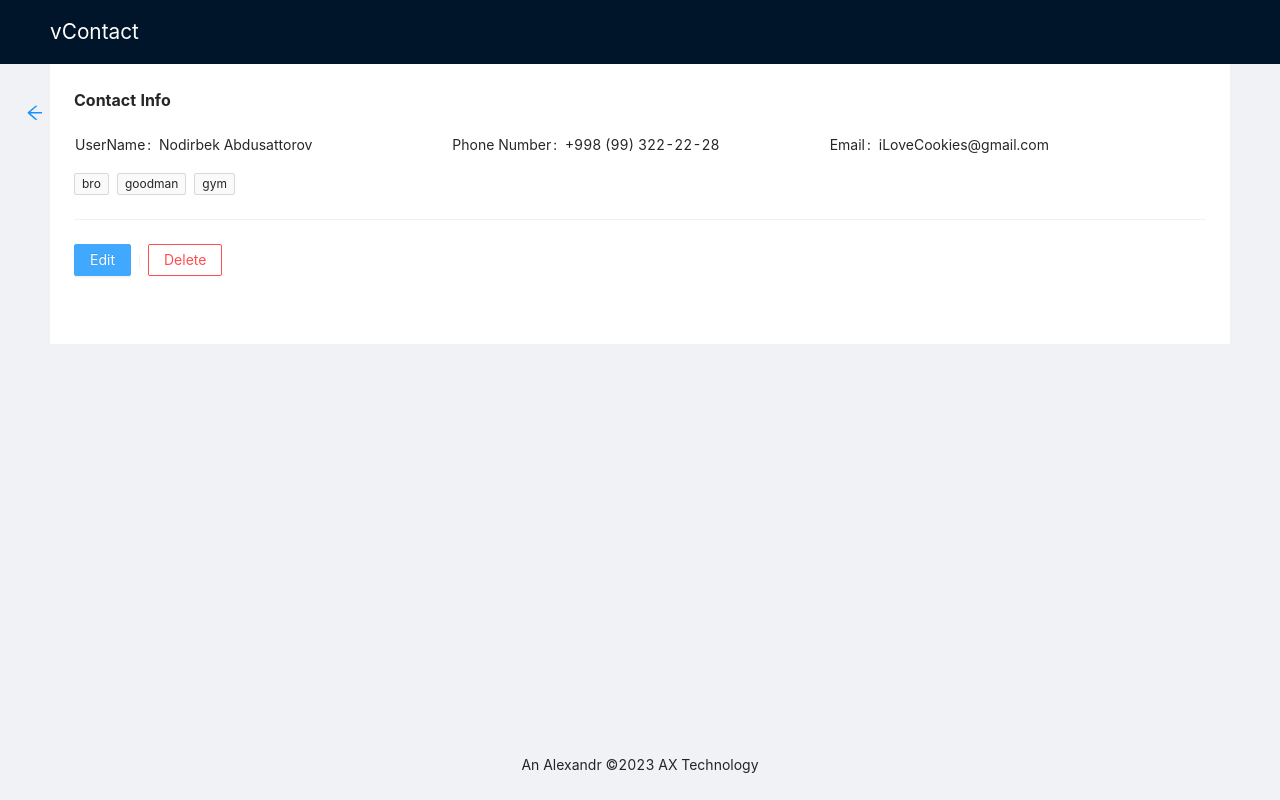
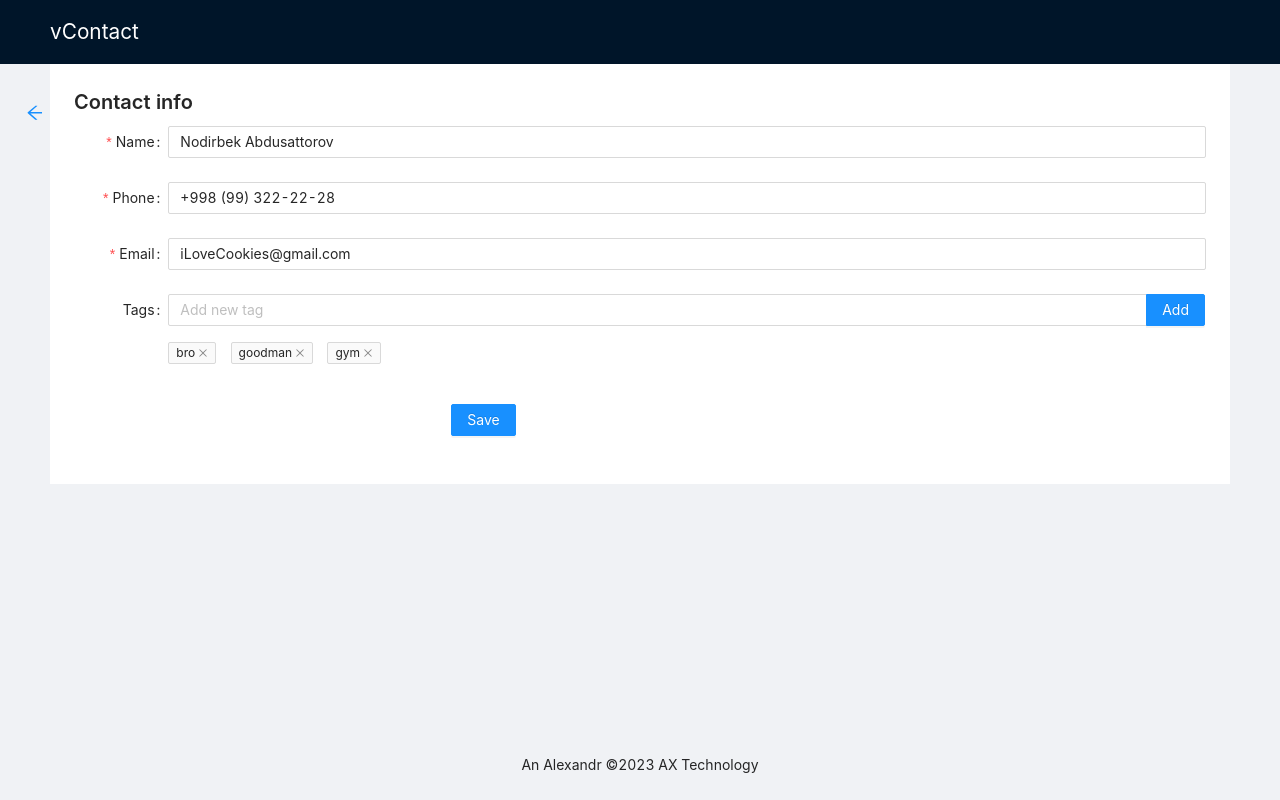
Before and after one commit to Alex13an/vContact, a Vue app: page /contact/1 in a window 1280 px wide. Both pictures are taken after a click on the button "Edit". Built offline with nearby package versions, Linux system fonts and the light colour scheme.

Commit message:
contact CRUD

```diff
--- /dev/null
+++ b/src/components/ContactForm.vue
@@ -0,0 +1,70 @@
+<script setup lang="ts">
+import type { Contact } from "@/models/types";
+import { Form, FormItem, Input, Button, InputSearch, Tag } from "ant-design-vue";
+import { reactive, ref } from "vue";
+
+const props = defineProps<{
+  contact?: Contact;
+}>();
+
+const emit = defineEmits<{
+  (e: "saveContact", data: Contact): void;
+}>();
+
+const formState = reactive({
+  name: props.contact?.name || "",
+  phone: props.contact?.phone || "",
+  email: props.contact?.email || "",
+});
+
+const tags = ref<string[]>(props.contact?.tags || []);
+const inputTag = ref<string>("");
+
+const onCloseTag = (tag: string) => {
+  tags.value = tags.value.filter((t) => t !== tag);
+};
+
+const addTag = () => {
+  if (inputTag.value && !tags.value.some((t) => t === inputTag.value)) {
+    tags.value.push(inputTag.value.toLowerCase());
+  }
+  inputTag.value = "";
+};
+
+const onFinish = () => {
+  emit("saveContact", { ...formState, tags: tags.value });
+};
+</script>
+
+<template>
+  <div class="form">
+    <Form :model="formState" name="basic" :label-col="{ span: 2 }" autocomplete="off" @finish="onFinish">
+      <FormItem label="Name" name="name" :rules="[{ required: true, message: 'Please input name' }]">
+        <Input v-model:value="formState.name" />
+      </FormItem>
+
+      <FormItem label="Phone" name="phone" :rules="[{ required: true, message: 'Please input phone number' }]">
+        <Input v-model:value="formState.phone" />
+      </FormItem>
+
+      <FormItem label="Email" name="email" :rules="[{ required: true, message: 'Please input email' }]">
+        <Input v-model:value="formState.email" />
+      </FormItem>
+
+      <FormItem label="Tags">
+        <InputSearch placeholder="Add new tag" enter-button="Add" @search="addTag" v-model:value="inputTag" />
+        <div style="gap: 0.4rem; display: flex; flex-wrap: wrap; margin: 1rem 0">
+          <Tag v-for="tag in tags" :key="tag" closable @close.prevent="() => onCloseTag(tag)">
+            {{ tag }}
+          </Tag>
+        </div>
+      </FormItem>
+
+      <FormItem :wrapper-col="{ offset: 8, span: 16 }">
+        <Button type="primary" html-type="submit">Save</Button>
+      </FormItem>
+    </Form>
+  </div>
+</template>
+
+<style lang="scss" scoped></style>
--- a/src/components/FilterInput.vue
+++ b/src/components/FilterInput.vue
@@ -49,7 +49,7 @@ const onToggleStrictMode = () => {
       <template #title>
         <span>Strict Search</span>
       </template>
-      <Checkbox v-model="store.isFilterStrict" @change="onToggleStrictMode" />
+      <Checkbox :checked="store.isFilterStrict" @change="onToggleStrictMode" />
     </Tooltip>
   </div>
 </template>
--- /dev/null
+++ b/src/components/HomeTitle.vue
@@ -0,0 +1,23 @@
+<script setup lang="ts">
+import { TypographyTitle, Button } from "ant-design-vue";
+import { PlusOutlined } from "@ant-design/icons-vue";
+import { useRouter } from "vue-router";
+
+const router = useRouter();
+const onAddContact = () => {
+  router.push("/contact/new");
+};
+</script>
+
+<template>
+  <div style="display: flex; align-items: center; gap: 10px">
+    <TypographyTitle :level="3" style="margin: 0">Contacts</TypographyTitle>
+    <Button @click="onAddContact" size="middle">
+      <template #icon>
+        <PlusOutlined />
+      </template>
+    </Button>
+  </div>
+</template>
+
+<style lang="scss" scoped></style>
--- a/src/models/types.ts
+++ b/src/models/types.ts
@@ -6,7 +6,7 @@ export interface Filter {
 }
 
 export interface Contact {
-  id: number;
+  id?: number;
   name: string;
   phone: string;
   email: string;
--- a/src/router/index.ts
+++ b/src/router/index.ts
@@ -17,6 +17,11 @@ const router = createRouter({
       path: "/contact/:id",
       component: () => import("@/views/ContactView.vue"),
     },
+    {
+      path: "/contact/new",
+      name: "newContact",
+      component: () => import("@/views/NewContactView.vue"),
+    },
   ],
 });
 
--- a/src/stores/contacts.ts
+++ b/src/stores/contacts.ts
@@ -10,6 +10,10 @@ export const useContactsStore = defineStore("contacts", () => {
   const contacts = ref<Contact[]>([]);
 
   const getContacts = async () => {
+    if (filtersStore.filters.length) {
+      getFilteredContacts();
+      return;
+    }
     const res = await mockApi.getContacts();
     contacts.value = [...res];
   };
@@ -17,8 +21,6 @@ export const useContactsStore = defineStore("contacts", () => {
   const getFilteredContacts = async () => {
     const res = await mockApi.getFilteredContacts(filtersStore.filters, filtersStore.isFilterStrict);
     contacts.value = [...res];
-
-    return res;
   };
 
   watch(
@@ -39,5 +41,17 @@ export const useContactsStore = defineStore("contacts", () => {
     return contact;
   };
 
-  return { contacts, getContacts, getFilteredContacts, getContact };
+  const saveContact = async (contact: Contact) => {
+    await mockApi.saveContact(contact);
+  };
+
+  const deleteContact = async (id: number) => {
+    await mockApi.deleteContact(id);
+  };
+
+  const addContact = async (contact: Contact) => {
+    await mockApi.addContact(contact);
+  };
+
+  return { contacts, getContacts, getFilteredContacts, getContact, saveContact, deleteContact, addContact };
 });
--- a/src/stores/filters.ts
+++ b/src/stores/filters.ts
@@ -7,6 +7,16 @@ export const useFiltersStore = defineStore("filters", () => {
   const isFilterStrict = ref<boolean>(false);
 
   const setStrictMode = (mode: boolean): void => {
+    if (mode === true) {
+      filters.value = filters.value.filter((f, index, self) => {
+        if (f.type === "tags") {
+          return true;
+        }
+        return self.findIndex((i) => i.type === f.type) === index;
+      });
+    } else {
+      filters.value = [...filters.value];
+    }
     isFilterStrict.value = mode;
   };
 
--- a/src/stores/mockApi.ts
+++ b/src/stores/mockApi.ts
@@ -25,30 +25,46 @@ const hardcodeList: Contact[] = [
   },
 ];
 
+const API_DELAY = 100;
+
 export const useMockApiStore = defineStore("mockApi", () => {
+  const getMockApiContacts = (): Contact[] => {
+    const localContacts = localStorage.getItem("contacts");
+    if (localContacts) {
+      return JSON.parse(localContacts);
+    }
+    return hardcodeList;
+  };
+
+  const setMockApiContacts = (contacts: Contact[]) => {
+    localStorage.setItem("contacts", JSON.stringify(contacts));
+  };
+
   const getContacts = (): Promise<Contact[]> => {
     return new Promise((resolve) => {
       setTimeout(() => {
-        resolve(hardcodeList);
-      }, 200);
+        const res = getMockApiContacts();
+        setMockApiContacts(res);
+        resolve(res);
+      }, API_DELAY);
     });
   };
 
   const getContact = (id: number): Promise<Contact | null> => {
     return new Promise((resolve) => {
       setTimeout(() => {
-        const contacts = hardcodeList;
+        const contacts = getMockApiContacts();
         const contact = contacts.find((c) => c.id === id) || null;
 
         resolve(contact);
-      }, 100);
+      }, API_DELAY);
     });
   };
 
   const getFilteredContacts = (filters: Filter[], isStrict: boolean): Promise<Contact[]> => {
     return new Promise((resolve) => {
       setTimeout(() => {
-        const contacts = hardcodeList;
+        const contacts = getMockApiContacts();
 
         if (!isStrict) {
           const res = contacts.filter((contact) => {
@@ -88,9 +104,71 @@ export const useMockApiStore = defineStore("mockApi", () => {
           return false;
         });
         resolve(res);
-      }, 100);
+      }, API_DELAY);
     });
   };
 
-  return { getContacts, getContact, getFilteredContacts };
+  const saveContact = (contact: Contact): Promise<Contact> => {
+    return new Promise((resolve) => {
+      setTimeout(() => {
+        const contacts = getMockApiContacts();
+
+        if (!contacts.find((c) => c.id === contact.id)) {
+          contacts.push(contact);
+          setMockApiContacts(contacts);
+        } else {
+          setMockApiContacts(
+            contacts.map((c) => {
+              if (c.id === contact.id) {
+                return contact;
+              }
+              return c;
+            })
+          );
+        }
+
+        resolve(contact);
+      }, API_DELAY);
+    });
+  };
+
+  const addContact = (contact: Contact): Promise<Contact> => {
+    return new Promise((resolve) => {
+      setTimeout(() => {
+        const contacts = getMockApiContacts();
+        const newId = contacts.length + 1;
+
+        contacts.push({ ...contact, id: newId });
+        setMockApiContacts(contacts);
+
+        resolve(contact);
+      }, API_DELAY);
+    });
+  };
+
+  const deleteContact = (id: number): Promise<number> => {
+    return new Promise((resolve) => {
+      setTimeout(() => {
+        const contacts = getMockApiContacts();
+
+        if (!contacts.find((c) => c.id === id)) {
+          resolve(0);
+          return;
+        }
+
+        setMockApiContacts(
+          contacts.filter((c) => {
+            if (c.id === id) {
+              return false;
+            }
+            return true;
+          })
+        );
+
+        resolve(id);
+      }, API_DELAY);
+    });
+  };
+
+  return { getContacts, getContact, getFilteredContacts, setMockApiContacts, saveContact, deleteContact, addContact };
 });
--- a/src/views/ContactView.vue
+++ b/src/views/ContactView.vue
@@ -1,26 +1,51 @@
 <script setup lang="ts">
 import type { Contact } from "@/models/types";
 import { useContactsStore } from "@/stores/contacts";
-import { Descriptions, DescriptionsItem, Tag, Divider, Button } from "ant-design-vue";
+import { Descriptions, DescriptionsItem, Tag, Divider, Button, TypographyTitle } from "ant-design-vue";
 import { onMounted, ref } from "vue";
 import BackButton from "../components/BackButton.vue";
-import { useRoute } from "vue-router";
+import { useRoute, useRouter } from "vue-router";
 import PreLoader from "../components/PreLoader.vue";
+import ContactForm from "@/components/ContactForm.vue";
 
+const router = useRouter();
+const route = useRoute();
 const contact = ref<Contact | null>(null);
+const isEditing = ref<boolean>(false);
 const store = useContactsStore();
-const route = useRoute();
 
 onMounted(async () => {
   contact.value = await store.getContact(Number(route.params.id));
 });
+
+const onSaveContact = async (e: Contact) => {
+  store.saveContact({ ...e, id: Number(route.params.id) });
+  contact.value = {
+    ...contact.value,
+    ...e,
+  };
+  isEditing.value = false;
+};
+
+const onDeleteContact = () => {
+  const sure = confirm("Are you sure?");
+
+  if (!sure) {
+    return;
+  }
+
+  store.deleteContact(Number(route.params.id));
+  router.push("/");
+};
 </script>
 
 <template>
   <PreLoader v-if="!contact" />
   <div v-else style="position: relative">
     <BackButton />
-    <Descriptions title="Contact Info">
+    <TypographyTitle :level="4">Contact info</TypographyTitle>
+    <div v-if="!isEditing">
+      <Descriptions>
         <DescriptionsItem label="UserName">{{ contact.name }}</DescriptionsItem>
         <DescriptionsItem label="Phone Number">{{ contact.phone }}</DescriptionsItem>
         <DescriptionsItem label="Email">{{ contact.email }}</DescriptionsItem>
@@ -29,9 +54,11 @@ onMounted(async () => {
         {{ tag }}
       </Tag>
       <Divider />
-    <Button type="primary">Edit</Button>
+      <Button type="primary" @click="() => (isEditing = true)">Edit</Button>
       <Divider type="vertical" />
-    <Button danger>Delete</Button>
+      <Button danger @click="onDeleteContact">Delete</Button>
+    </div>
+    <ContactForm v-else :contact="contact" @save-contact="onSaveContact" />
   </div>
 </template>
 
--- a/src/views/HomeView.vue
+++ b/src/views/HomeView.vue
@@ -1,12 +1,13 @@
 <script setup lang="ts">
-import { Table, Tag, Divider, TypographyTitle } from "ant-design-vue";
-import { DownOutlined } from "@ant-design/icons-vue";
+import { Table, Tag } from "ant-design-vue";
 import { useContactsStore } from "@/stores/contacts";
 import FilterInput from "@/components/FilterInput.vue";
 import FilterTags from "@/components/FilterTags.vue";
+import HomeTitle from "@/components/HomeTitle.vue";
 import { onMounted } from "vue";
 
 const columns = [
+  // Antd table colums
   {
     name: "Name",
     dataIndex: "name",
@@ -39,7 +40,7 @@ onMounted(() => {
 <template>
   <div>
     <div style="display: flex; align-items: center; justify-content: space-between">
-      <TypographyTitle :level="3">Contacts</TypographyTitle>
+      <HomeTitle />
       <FilterInput />
     </div>
     <FilterTags />
@@ -65,19 +66,6 @@ onMounted(() => {
             </Tag>
           </span>
         </template>
-
-        <template v-else-if="column.key === 'action'">
-          <span>
-            <a>Invite 一 {{ record.name }}</a>
-            <Divider type="vertical" />
-            <a>Delete</a>
-            <Divider type="vertical" />
-            <a class="ant-dropdown-link">
-              More actions
-              <DownOutlined />
-            </a>
-          </span>
-        </template>
       </template>
     </Table>
   </div>
--- /dev/null
+++ b/src/views/NewContactView.vue
@@ -0,0 +1,26 @@
+<script setup lang="ts">
+import type { Contact } from "@/models/types";
+import { useContactsStore } from "@/stores/contacts";
+import { TypographyTitle } from "ant-design-vue";
+import BackButton from "../components/BackButton.vue";
+import ContactForm from "@/components/ContactForm.vue";
+import { useRouter } from "vue-router";
+
+const store = useContactsStore();
+const router = useRouter();
+
+const onSaveContact = async (e: Contact) => {
+  store.addContact(e);
+  router.push("/");
+};
+</script>
+
+<template>
+  <div style="position: relative">
+    <BackButton />
+    <TypographyTitle :level="4">New Contact</TypographyTitle>
+    <ContactForm @save-contact="onSaveContact" />
+  </div>
+</template>
+
+<style lang="scss" scoped></style>
```
Lines whose indentation alone changed are shown as unchanged.
